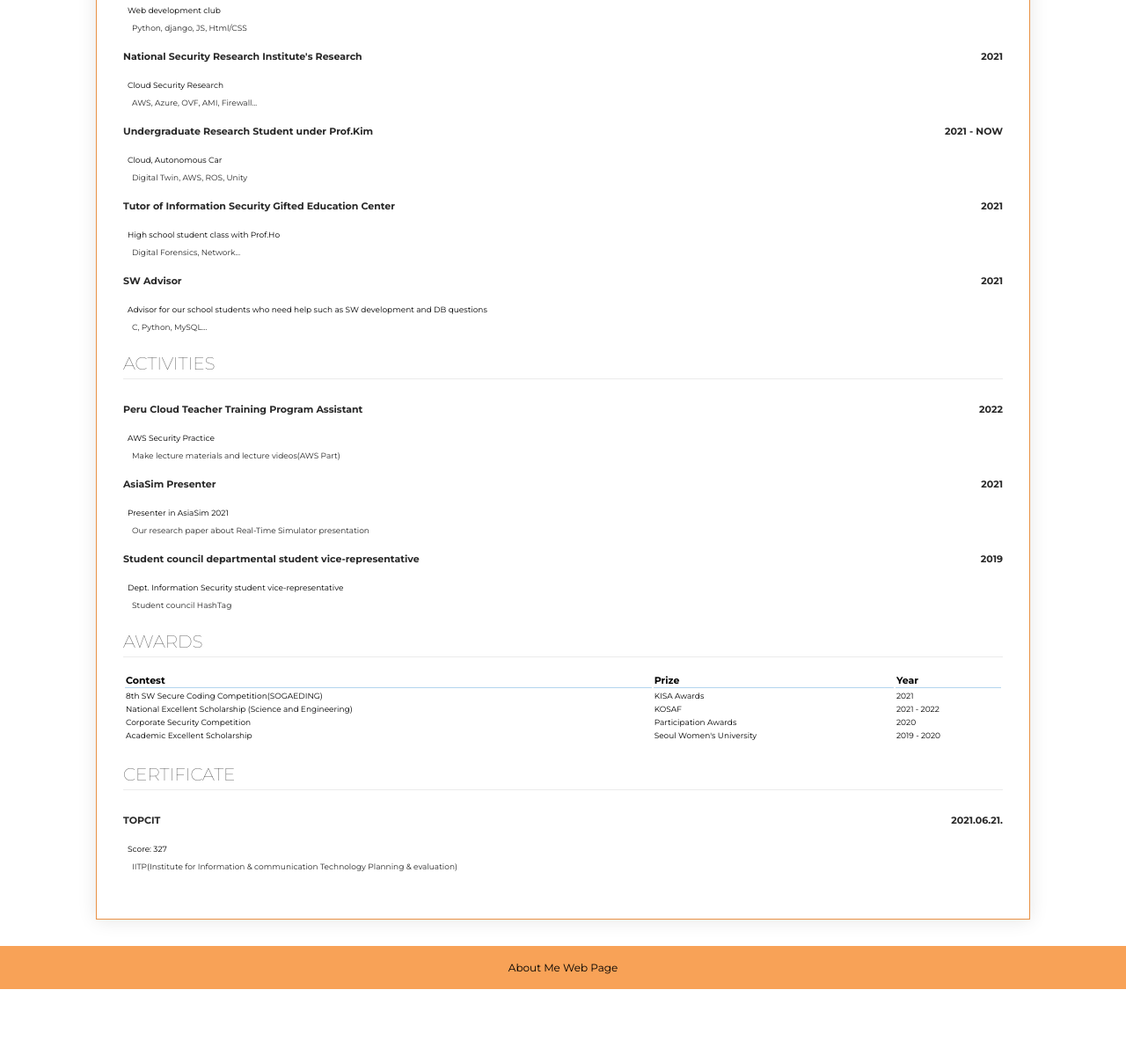
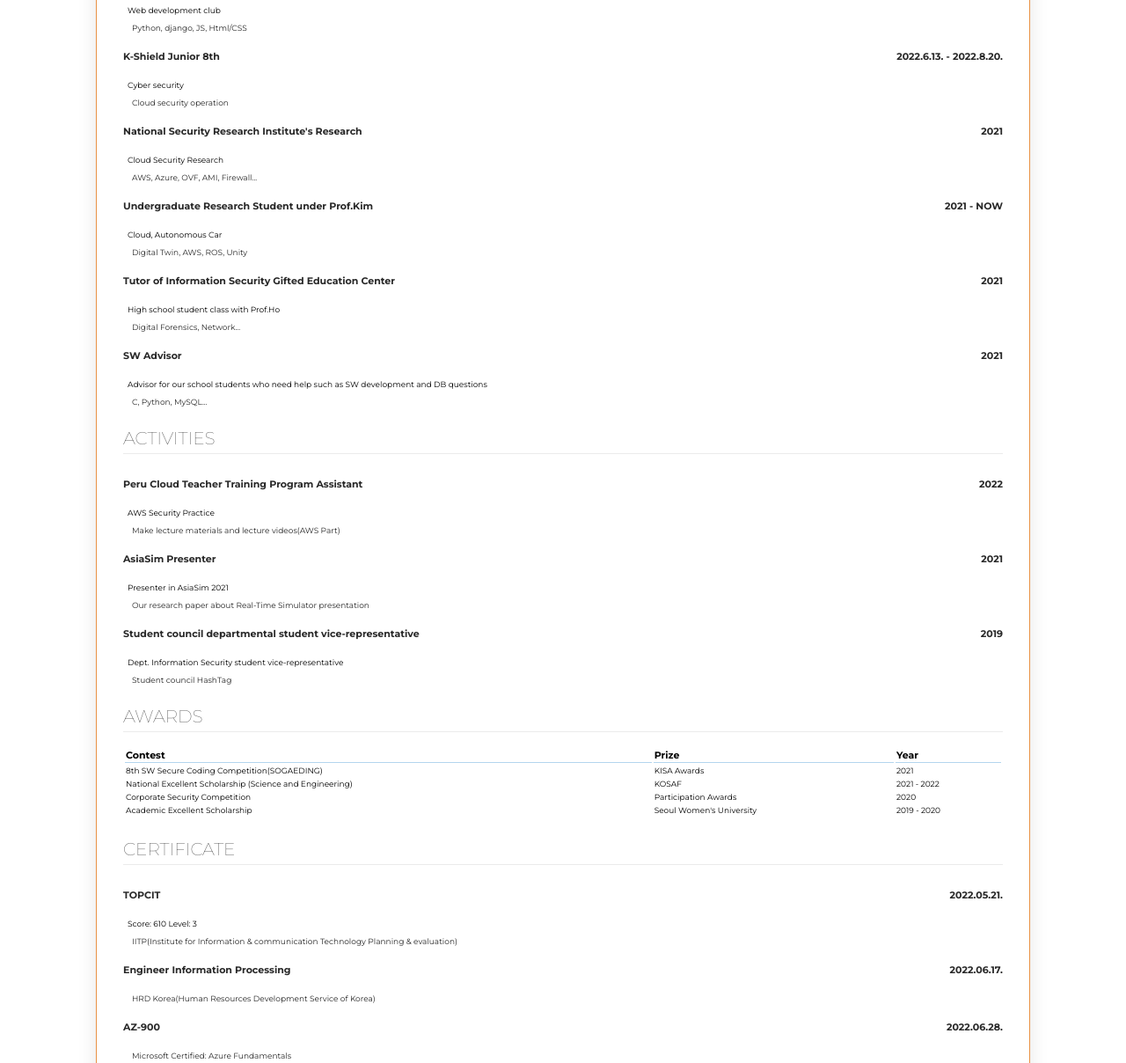
Before and after one commit to Chaeyeon99/likelion_mission, a plain HTML site: page week1_introduce/index.html in a window 1280 px wide. Shown: the part 550-1758 px from the top of the page at 88% size. Before the commit the page ends 1674 px from the top, so only its background shows below. Drawn offline with Linux system fonts and the light colour scheme; a web font is replaced by a local one.

Commit message:
update TOPCIT, K-shiled, AZ-900

```diff
--- a/week1_introduce/index.html
+++ b/week1_introduce/index.html
@@ -42,6 +42,12 @@
             </div>
             <p class="desc-text">Web development club</p>
             <p class="desc-subtext">Python, django, JS, Html/CSS</p>
+            <div class="float-wrap">
+                <p class="title-text">K-Shield Junior 8th</p>
+                <p class="year-text">2022.6.13. - 2022.8.20.</p>
+            </div>
+            <p class="desc-text">Cyber security</p>
+            <p class="desc-subtext">Cloud security operation</p>
             <div class="float-wrap">
                 <p class="title-text">National Security Research Institute's Research</p>
                 <p class="year-text">2021</p>
@@ -123,10 +129,21 @@
             <h2>CERTIFICATE</h2>
             <div class="float-wrap">
               <p class="title-text">TOPCIT</p>
-              <p class="year-text">2021.06.21.</p>
+              <p class="year-text">2022.05.21.</p>
             </div>
-            <p class="desc-text">Score: 327</p>
+            <p class="desc-text">Score: 610 Level: 3</p>
             <p class="desc-subtext">IITP(Institute for Information & communication Technology Planning & evaluation)</p>
+            <div class="float-wrap">
+                <p class="title-text">Engineer Information Processing</p>
+                <p class="year-text">2022.06.17.</p>
+            </div>
+              <p class="desc-subtext">HRD Korea(Human Resources Development Service of Korea)</p>
+            <div class="float-wrap">
+                <p class="title-text">AZ-900</p>
+                <p class="year-text">2022.06.28.</p>
+            </div>
+                <p class="desc-subtext">Microsoft Certified: Azure Fundamentals</p>
+                <p class="desc-subtext"><img style="width:100px;height: 100px;" src="images/microsoft.png"></p>
         </section>
 
     </div>
```
Also changed, not shown: week1_introduce/images/microsoft.png (added).
